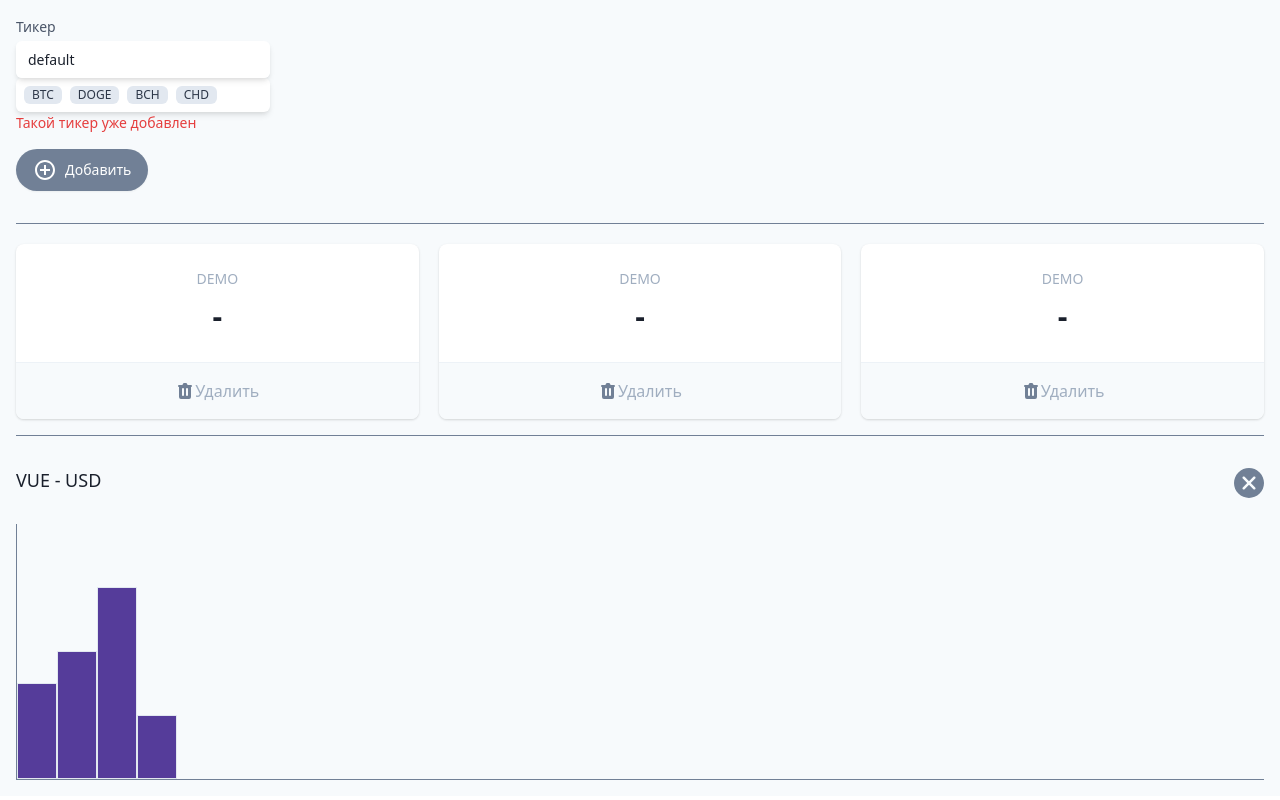
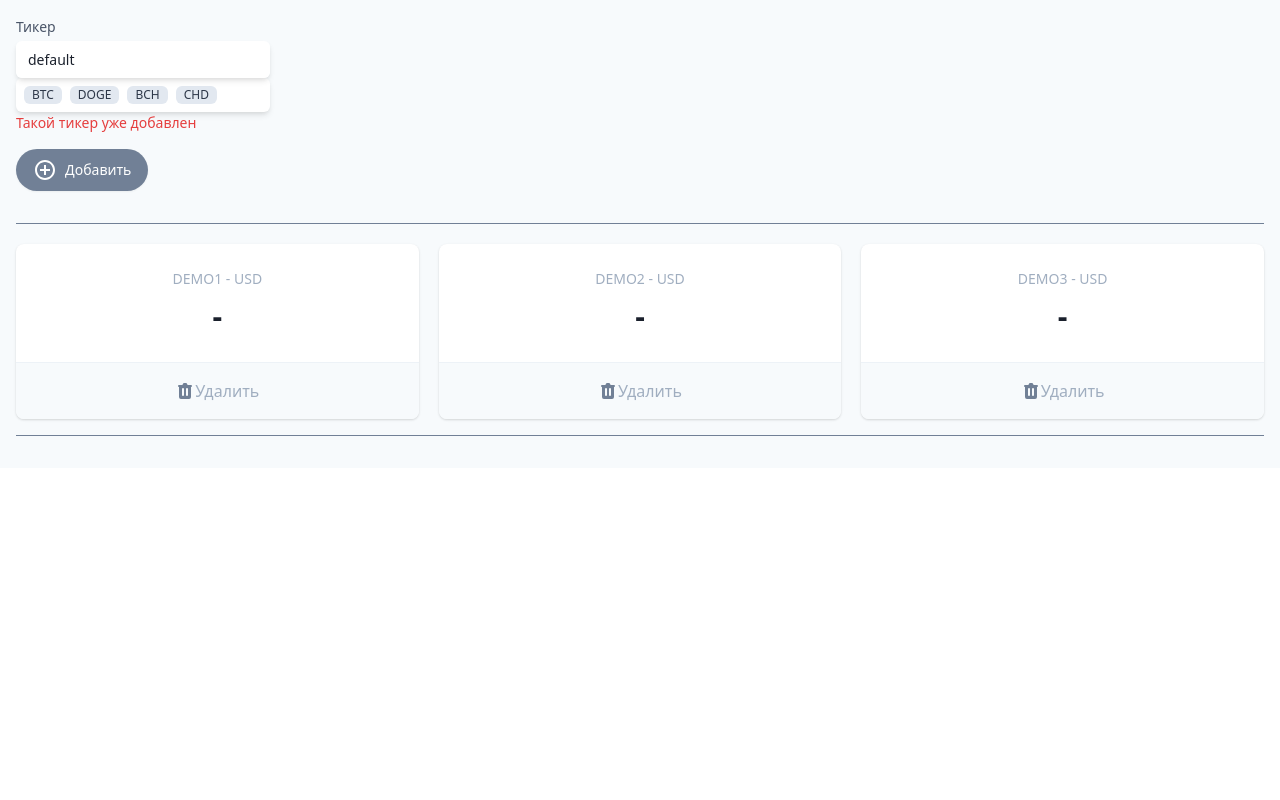
Before and after one commit to Aleksandr-Sulimenko/Cryptomicon-L-, a Vue app: page / in a window 1280 px wide. Built offline with nearby package versions, Linux system fonts and the light colour scheme.

Commit message:
selection and deselectionticker

```diff
--- a/src/App.vue
+++ b/src/App.vue
@@ -69,15 +69,20 @@
 
       <template v-if="tickers.length > 0">
         <hr class="w-full border-t border-gray-600 my-4" />
+        {{ sel }}
         <dl class="mt-5 grid grid-cols-1 gap-5 sm:grid-cols-3">
           <div
+            v-for="t in tickers"
+            :key="t"
+            @click="sel = t"
+            :class="{
+              'border-4':sel === t
+            }"
             class="bg-white overflow-hidden shadow rounded-lg border-purple-800 border-solid cursor-pointer"
-            v-for="t in tickers"
-            v-bind:key="t"
           >
             <div class="px-4 py-5 sm:p-6 text-center">
               <dt class="text-sm font-medium text-gray-500 truncate">
-                {{ t.name }}
+                {{ t.name }} - USD
               </dt>
               <dd class="mt-1 text-3xl font-semibold text-gray-900">
                 {{ t.price }}
@@ -85,7 +90,7 @@
             </div>
             <div class="w-full border-t border-gray-200"></div>
             <button
-              @click="handleDelete(t)"
+              @click.stop="handleDelete(t)"
               class="flex items-center justify-center font-medium w-full bg-gray-100 px-4 py-4 sm:px-6 text-md text-gray-500 hover:text-gray-600 hover:bg-gray-200 hover:opacity-20 transition-all focus:outline-none"
             >
               <svg
@@ -107,9 +112,9 @@
         <hr class="w-full border-t border-gray-600 my-4" />
       </template>
 
-      <section class="relative">
+      <section v-if="sel" class="relative">
         <h3 class="text-lg leading-6 font-medium text-gray-900 my-8">
-          VUE - USD
+          {{ sel.name }} - USD
         </h3>
         <div class="flex items-end border-gray-600 border-b border-l h-64">
           <div class="bg-purple-800 border w-10 h-24"></div>
@@ -117,7 +122,11 @@
           <div class="bg-purple-800 border w-10 h-48"></div>
           <div class="bg-purple-800 border w-10 h-16"></div>
         </div>
-        <button type="button" class="absolute top-0 right-0">
+        <button
+          @click="sel = null"
+          type="button"
+          class="absolute top-0 right-0"
+        >
           <svg
             xmlns="http://www.w3.org/2000/svg"
             xmlns:xlink="http://www.w3.org/1999/xlink"
@@ -154,18 +163,19 @@
       ticker: "default",
       tickers: [
         {
-          name: "DEMO",
+          name: "DEMO1",
           price: "-",
         },
         {
-          name: "DEMO",
+          name: "DEMO2",
           price: "-",
         },
         {
-          name: "DEMO",
+          name: "DEMO3",
           price: "-",
         },
       ],
+      sel: null,
     };
   },
 
```
